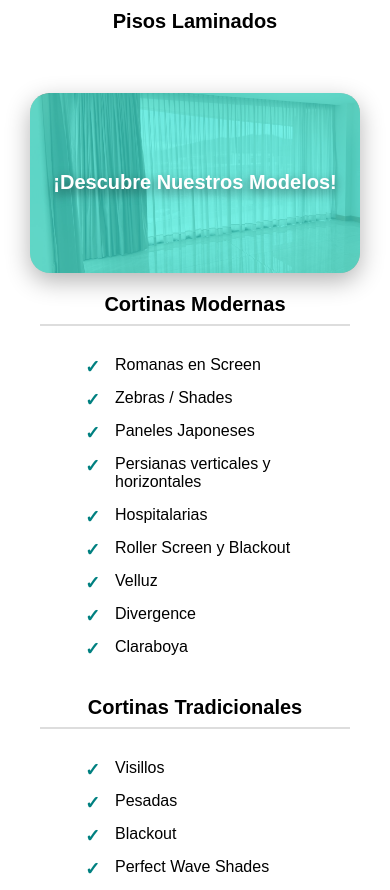
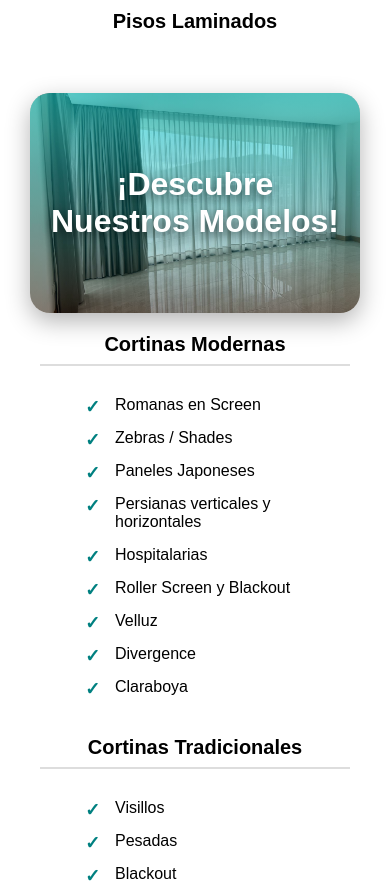
Before and after one commit to MaferA2003/Vertycord, a React (Create React App) app: page /productos in a window 390 px wide. Shown: the part 1279-2169 px from the top of the page. Built offline with nearby package versions, Linux system fonts and the light colour scheme.

Commit message:
Cambios de banner

```diff
--- a/src/pages/Product-responsive.css
+++ b/src/pages/Product-responsive.css
@@ -1,13 +1,11 @@
 /* Estilos Generales para Dispositivos Móviles */
 @media screen and (max-width: 768px) {
-
     /* Estilo para la página de productos */
     .product-page {
         width: 100%;
         margin: 0;
         padding: 10px;
     }
-
     /* Contenedor de imágenes de productos */
     .product-images {
         flex-direction: column;
@@ -15,14 +13,12 @@
         gap: 50px;
         /* Reduce la separación */
     }
-
     .product-item {
         width: 100%;
         max-width: 300px;
         /* Asegura que las imágenes no sean demasiado grandes */
         margin: 0 auto;
     }
-
     .product-item img {
         width: 80%;
         height: auto;
@@ -31,14 +27,12 @@
         margin-left: auto; /* Centra la imagen a la izquierda */
         margin-right: auto; /* Centra la imagen a la derecha */
     }
-
     .product-title {
         font-size: 2rem;
         /* Reduce el tamaño de la fuente */
         text-align: center;
         margin: 20px 0;
     }
-
     /* Contenedor de descripciones */
     .product-description-container {
         width: 100%;
@@ -46,76 +40,73 @@
         margin: 20px 0;
         padding: 0 10px;
     }
-
     .product-description ul {
         padding-left: 20px;
     }
-
     /* Títulos de productos con línea debajo */
     .product-title::after {
         width: 100%;
         /* Reduce el ancho de la línea en pantallas pequeñas */
     }
 
-    /* Banner */
+    /* BANNER - Mantiene el mismo estilo que en desktop */
     .banner {
-        height: 180px;
-        /* Reduce la altura del banner */
-        padding: 20px;
-        font-size: 20px;
+        height: 280px; /* Mantiene la altura original */
     }
-
     .banner h2 {
-        font-size: 20px;
+        font-size: 40px; /* Mantiene el tamaño original */
     }
-
+    /* Removemos el cambio de opacidad del overlay */
     .banner::before {
-        background: rgba(68, 239, 222, 0.5);
-        /* Opacidad ajustada para el banner */
+        background: linear-gradient(
+            rgba(19, 227, 227, 0.558),
+            rgba(0, 0, 0, 0.2)
+        );
     }
 }
 
 /* Estilos para dispositivos muy pequeños (menos de 480px de ancho) */
 @media screen and (max-width: 480px) {
-
     /* Contenedor de imágenes de productos */
     .product-images {
         gap: 20px;
         /* Reducción adicional del espacio */
     }
-
     .product-item {
         width: 100%;
         max-width: 270px;
     }
-
     /* Títulos de productos */
     .product-title {
         font-size: 20px;
         /* Reduce aún más el tamaño del título */
         text-align: center;
     }
-
     /* Descripción de productos */
     .product-description li {
         font-size: 16px;
         /* Reduce el tamaño de la fuente */
         margin-bottom: 15px;
     }
-
     /* Estilo de las imágenes al pasar el mouse */
     .product-item img:hover {
         transform: scale(1.05);
         /* Reducción del efecto de zoom */
     }
 
+    /* BANNER - Para pantallas muy pequeñas, ajuste mínimo pero manteniendo la esencia */
     .banner {
-        font-size: 18px;
-        /* Ajuste para dispositivos más pequeños */
+        height: 220px; /* Reducción mínima para pantallas muy pequeñas */
+        padding: 15px; /* Padding mínimo para evitar que el texto toque los bordes */
     }
-
+    .banner h2 {
+        font-size: 32px; /* Reducción mínima del texto para que quepa bien */
+    }
+    /* Mantiene el degradado original */
     .banner::before {
-        background: rgba(68, 239, 222, 0.7);
-        /* Opacidad ajustada para mejorar la legibilidad */
+        background: linear-gradient(
+            rgba(19, 227, 227, 0.558),
+            rgba(0, 0, 0, 0.2)
+        );
     }
 }
```
